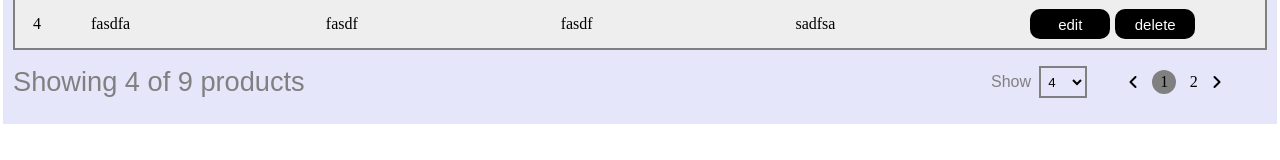
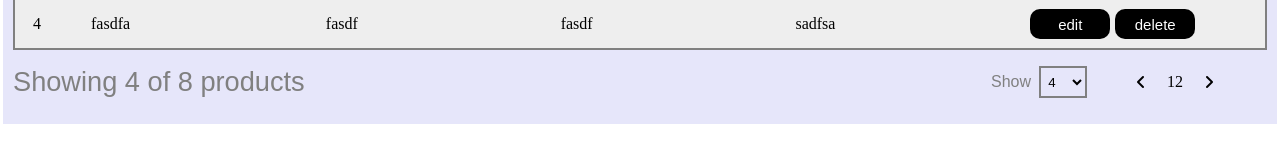
Before and after one commit to Tolkinxon/custom_table2.0-CRUD-, a React (Create React App) app: page / in a window 1280 px wide. Shown: the part 465-625 px from the top of the page. Built offline with nearby package versions, Linux system fonts and the light colour scheme; data requests are answered from the project's data file.

Commit message:
added new arr

```diff
--- a/data/db.json
+++ b/data/db.json
@@ -33,13 +33,6 @@
       "amount": "fasdf",
       "protein": "fasdf",
       "storage": "sadfsa",
-      "id": 6
-    },
-    {
-      "name": "fasdfa",
-      "amount": "fasdf",
-      "protein": "fasdf",
-      "storage": "sadfsa",
       "id": 7
     },
     {
--- a/src/pages/Main.js
+++ b/src/pages/Main.js
@@ -13,6 +13,12 @@ function Main() {
   const [heightTable, setHeightTable] = useState(15)
 
   const { setData, data, incr, handleSubmit, delee } = useContext(items)
+
+  const arr = new Array(data.length % (heightTable / 3 - 1) ?
+                        Math.floor(data.length / (heightTable / 3 - 1)) + 1 :
+                        Math.floor(data.length / (heightTable / 3 - 1))).fill("")
+
+
 
   // ***************** GET REQUEST ****************
   useEffect(() => {
@@ -105,8 +111,15 @@ function Main() {
               </div>
               <span>
                 <i class="fa-solid fa-angle-left"></i>
-                <span className="active-page">1</span>
-                <span>2</span>
+                      <div className="wrapper-carusel">
+                        <div className='wrapper-numbers'>
+                            {arr.map((item, idx) => (
+                              <>
+                                <span >{idx + 1}</span>
+                              </>
+                            ))}
+                        </div>
+                      </div>
                 <i class="fa-solid fa-angle-right"></i>
               </span>
             </div>
```
